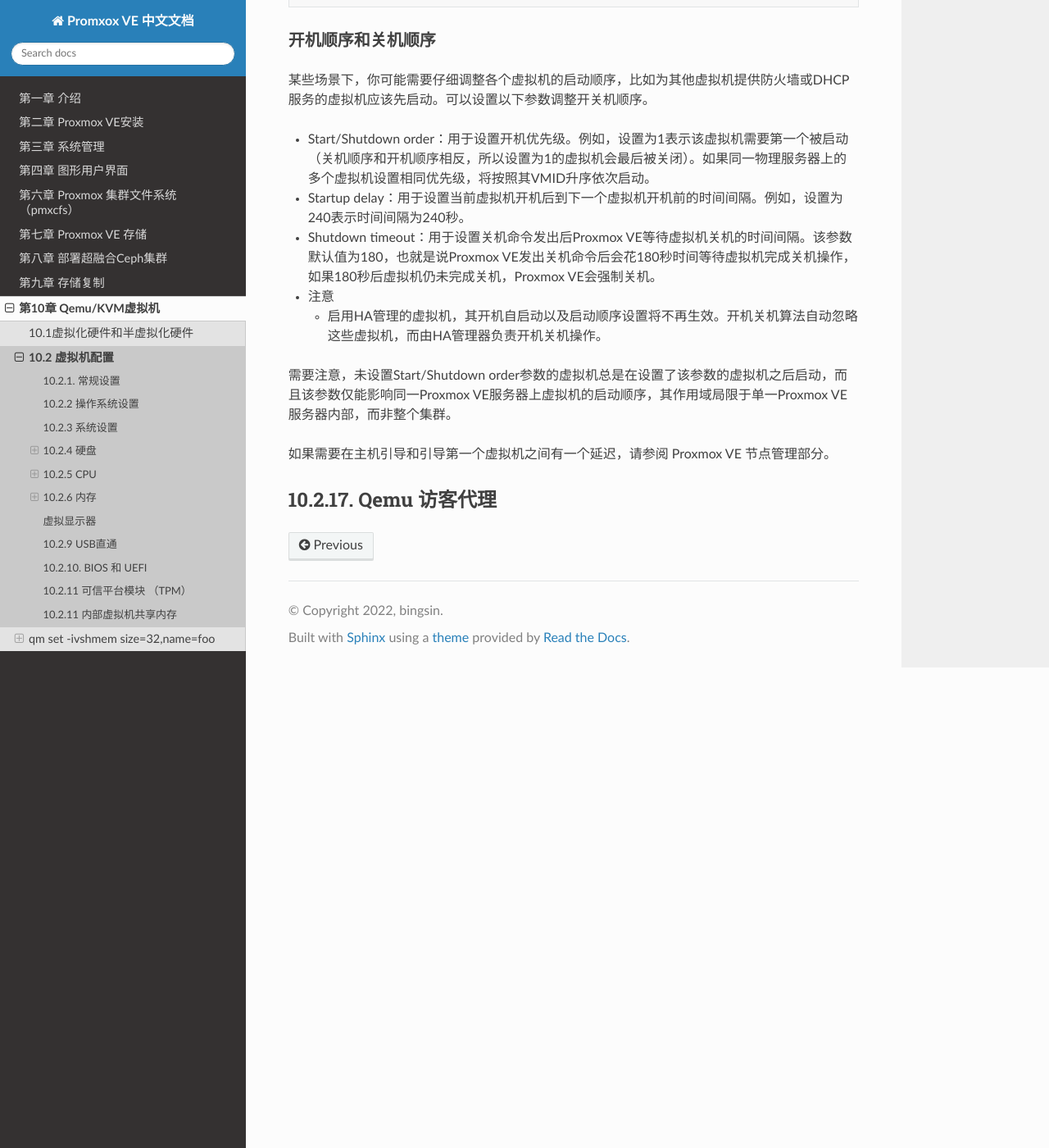
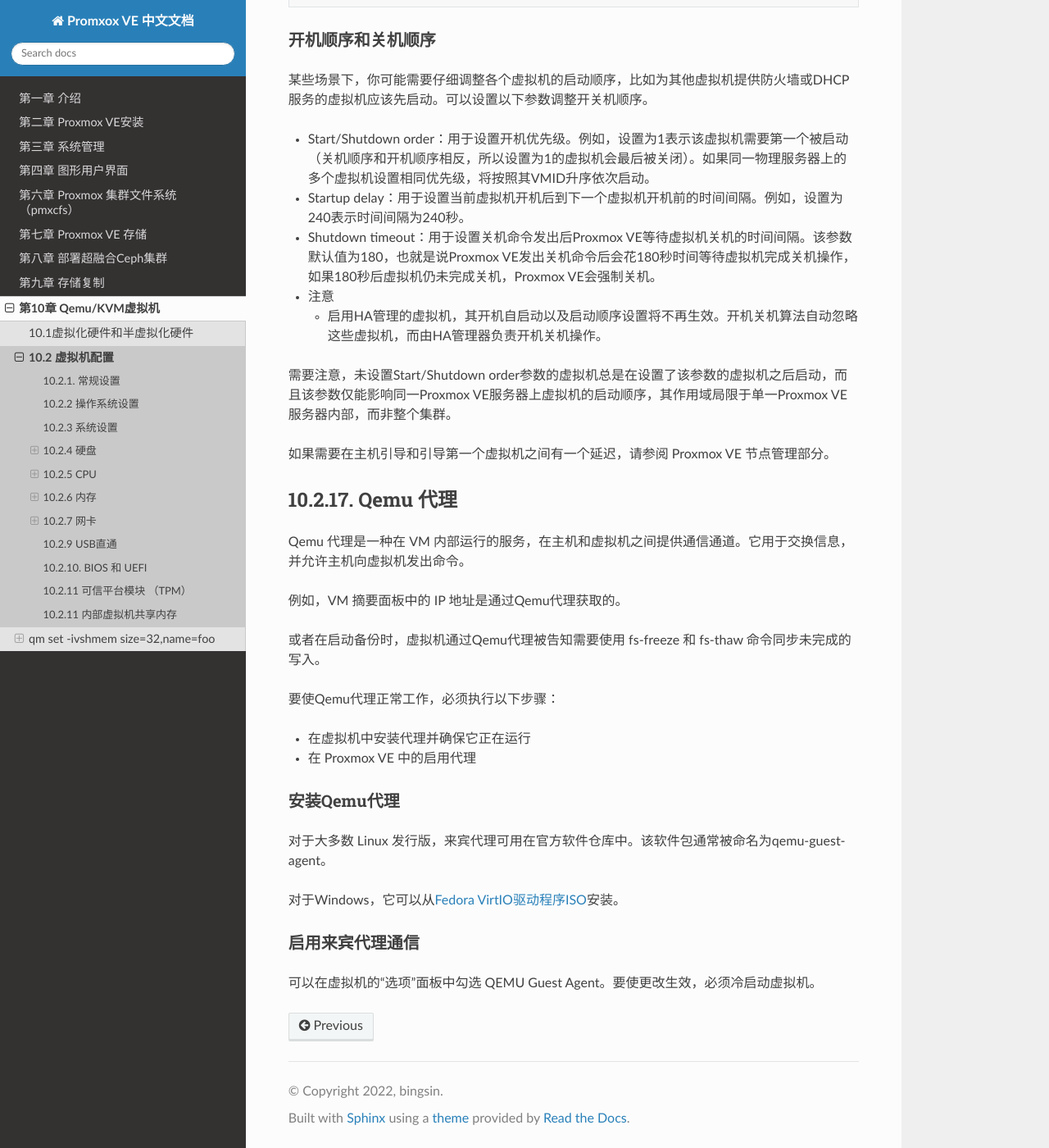
Before and after one commit to jiangcuo/pve-doc-cn, a Sphinx documentation site: the page built from source/QemuKvm/vmconfig.md, in a window 1280 px wide and 1400 px high, scrolled down 13462 px. Shown: the whole window at 82% size. Built offline with Sphinx 7.4.7 and the Read the Docs theme 2.0.0, drawn with Linux system fonts in a browser that asks for light colours; pages that are not in the unit, such as notebooks, are missing from menus.

Commit message:
Update vmconfig.md

```diff
--- a/source/QemuKvm/vmconfig.md
+++ b/source/QemuKvm/vmconfig.md
@@ -219,7 +219,7 @@
 
 当为虚拟机分配内存时，至少要为主机保留1GB可用内存。
 
-### 10.2.7 网卡
+## 10.2.7 网卡
 
 虚拟机可以配置多个网卡，共有以下四种类型虚拟网卡可以选择使用：
 
@@ -255,7 +255,7 @@
 
 需要注意，当设置multiqueue参数值大于1时，网络流量增大会引发主机CPU和虚拟机CPU负载的升高。我们推荐仅在虚拟机需要处理大量网络数据包时启用该配置，例如用作路由器、反向代理或高负载HTTP服务器时。
 
-## 虚拟显示器
+### 虚拟显示器
 
 QEMU支持多种的虚拟化VGA硬件。如下：
 
@@ -449,4 +449,28 @@
 
 如果需要在主机引导和引导第一个虚拟机之间有一个延迟，请参阅 Proxmox VE 节点管理部分。
 
-## 10.2.17. Qemu 访客代理
+## 10.2.17. Qemu 代理
+
+Qemu 代理是一种在 VM 内部运行的服务，在主机和虚拟机之间提供通信通道。它用于交换信息，并允许主机向虚拟机发出命令。
+
+例如，VM 摘要面板中的 IP 地址是通过Qemu代理获取的。
+
+或者在启动备份时，虚拟机通过Qemu代理被告知需要使用 fs-freeze 和 fs-thaw 命令同步未完成的写入。
+
+要使Qemu代理正常工作，必须执行以下步骤：
+
+- 在虚拟机中安装代理并确保它正在运行
+
+- 在 Proxmox VE 中的启用代理
+
+
+### 安装Qemu代理
+
+对于大多数 Linux 发行版，来宾代理可用在官方软件仓库中。该软件包通常被命名为qemu-guest-agent。
+
+对于Windows，它可以从[Fedora VirtIO驱动程序ISO](https://fedorapeople.org/groups/virt/virtio-win/direct-downloads/stable-virtio/virtio-win.iso)安装。
+
+
+### 启用来宾代理通信
+
+可以在虚拟机的“选项”面板中勾选 QEMU Guest Agent。要使更改生效，必须冷启动虚拟机。
```
